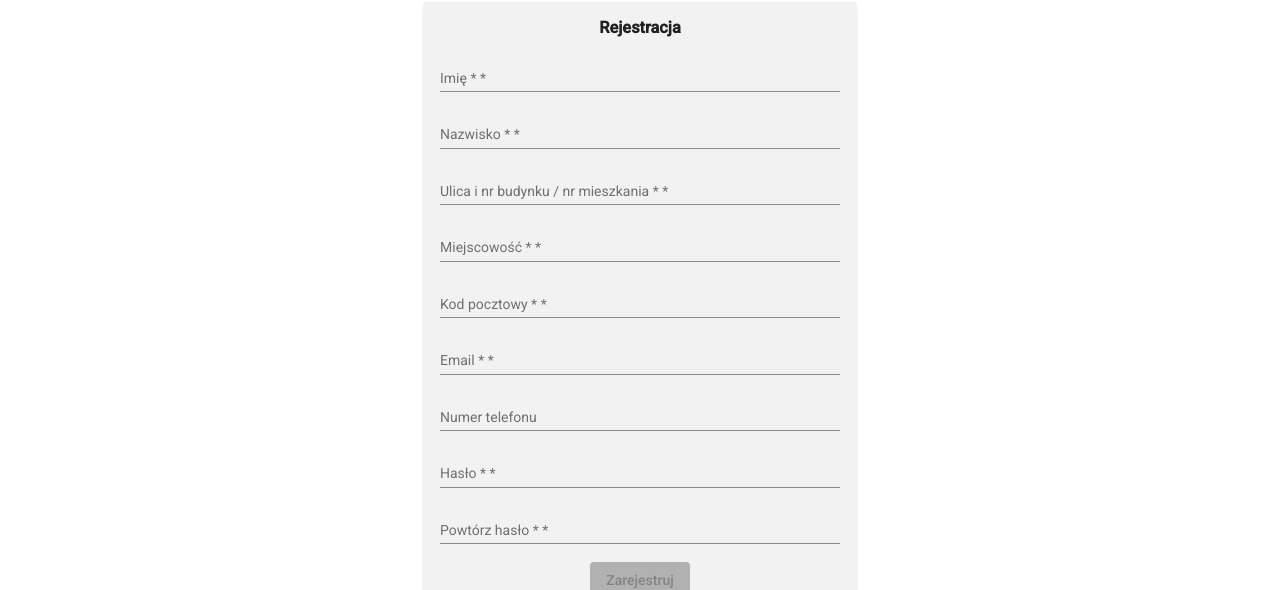
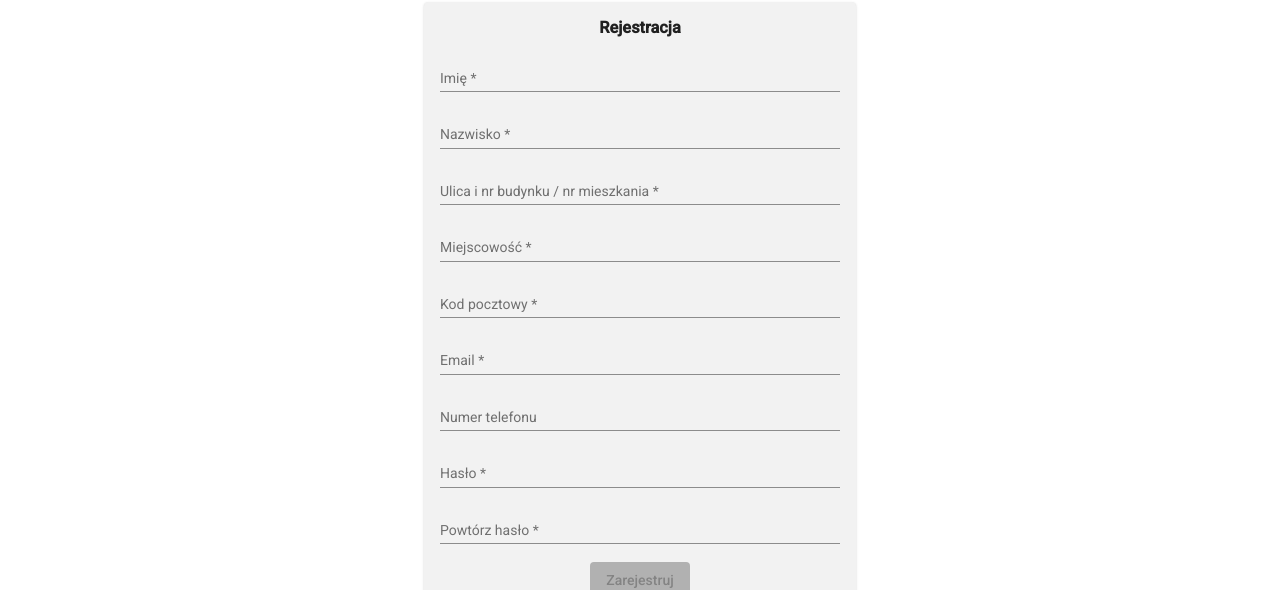
Before and after one commit to Paullo99/Turistica-frontend, an Angular app: page /register in a window 1280 px wide. Shown: the part 133-723 px from the top of the page. Built offline with nearby package versions, Linux system fonts and the light colour scheme.

Commit message:
change required inputs in register-form

```diff
--- a/src/app/register-form/register-form.component.html
+++ b/src/app/register-form/register-form.component.html
@@ -5,42 +5,42 @@
             <form [formGroup]="registerFormGroup">
 
                 <mat-form-field>
-                    <input matInput placeholder="Imię *" formControlName="name" >
+                    <input matInput placeholder="Imię" formControlName="name" required>
                     <mat-error>
                       To pole nie może być puste!
                     </mat-error>
                   </mat-form-field>
 
                   <mat-form-field>
-                    <input matInput placeholder="Nazwisko *" formControlName="lastName" >
+                    <input matInput placeholder="Nazwisko" formControlName="lastName" required>
                     <mat-error>
                         To pole nie może być puste!
                     </mat-error>
                   </mat-form-field>
 
                   <mat-form-field>
-                    <input matInput placeholder="Ulica i nr budynku / nr mieszkania *" formControlName="address" >
+                    <input matInput placeholder="Ulica i nr budynku / nr mieszkania" formControlName="address" required>
                     <mat-error>
                         To pole nie może być puste!
                     </mat-error>
                   </mat-form-field>
 
                   <mat-form-field>
-                    <input matInput placeholder="Miejscowość *" formControlName="city" >
+                    <input matInput placeholder="Miejscowość" formControlName="city" required>
                     <mat-error>
                         To pole nie może być puste!
                     </mat-error>
                   </mat-form-field>
 
                   <mat-form-field>
-                    <input matInput placeholder="Kod pocztowy *" formControlName="postcode" >
+                    <input matInput placeholder="Kod pocztowy" formControlName="postcode" required>
                     <mat-error>
                         To pole nie może być puste!
                     </mat-error>
                   </mat-form-field>
 
                   <mat-form-field>
-                    <input matInput placeholder="Email *" formControlName="email" >
+                    <input matInput placeholder="Email" formControlName="email" required>
                     <mat-error>
                       Wprowadź poprawny adres email!
                     </mat-error>
@@ -54,14 +54,14 @@
                   </mat-form-field>
 
                   <mat-form-field>
-                    <input matInput type="password" placeholder="Hasło *" formControlName="password">
+                    <input matInput type="password" placeholder="Hasło" formControlName="password" required>
                     <mat-error>
                       Hasło musi zawierać min. 8 znaków!
                     </mat-error>
                   </mat-form-field>
 
                   <mat-form-field>
-                    <input matInput type="password" placeholder="Powtórz hasło *" formControlName="repeatPassword">
+                    <input matInput type="password" placeholder="Powtórz hasło" formControlName="repeatPassword" required>
                     <mat-error>
                       Hasła muszą być takie same!
                     </mat-error>
```
